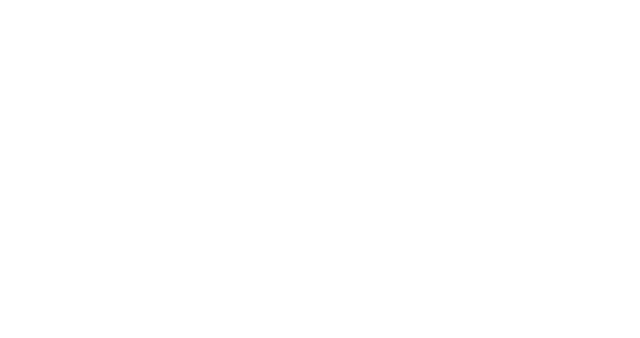
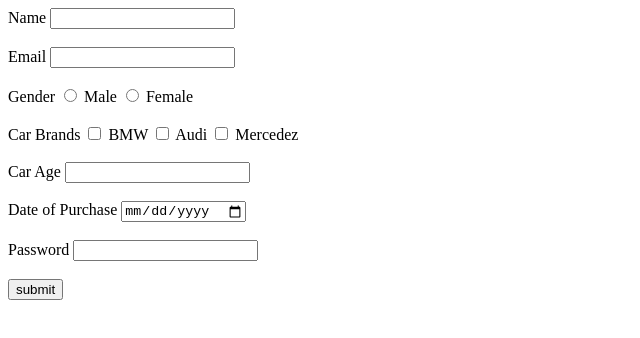
Before and after one commit to acciojob/car-insurance-form-kavita12325, a website: page main.html in a window 1280 px wide. Shown: the whole page, without its empty margins (0-640 px from the left). Drawn offline with Linux system fonts and the light colour scheme.

Commit message:
created a submission

```diff
--- a/main.html
+++ b/main.html
@@ -8,6 +8,54 @@
 
 <body>
 	<!-- the entire body must be written by student -->
+	 <form action="/submit">
+   <label for="name">Name</label>
+   <input type="name" id="#name">
+   <br>
+   <br>
+
+   <label for="email">Email</label>
+   <input required id="#email"  type="email" name="email">
+    <br>
+    <br>
+
+    <label for="gender">Gender</label>
+    <input  type="radio" name="gender"  value="Male" required>
+    <label for="male">Male</label>
+    <input type="radio" name="gender"  value="Female" >
+    <label for="female">Female</label>
+
+    <br>
+    <br>
+
+    <label for="car brand" >Car Brands</label>
+    <input type="checkbox" name="car brand" id="#cars" value="BMW">
+    <label for="BMW">BMW</label>
+    <input type="checkbox" name="car brand" id="#cars" value="Audi">
+    <label for="Audi">Audi</label>
+    <input type="checkbox" name="car brand" id="#cars" value="Mercedez">
+    <label for="Mercedez">Mercedez</label>
+
+    <br>
+    <br>
+
+    <label for="text">Car Age</label>
+    <input type="text" id="carage" required>
+    <br>
+    <br>
+
+    <label for="dop">Date of Purchase</label>
+    <input type="date" name="dop" id="#dop" required >
+    <br>
+    <br>
+
+    <label for="password">Password</label>
+    <input type="password" name="pwd" id="pwd" required >
+    <br>
+    <br>
+
+   <button>submit</button>
+</form>
     <script type="text/javascript" src="./script.js">
 </script>
 
```
